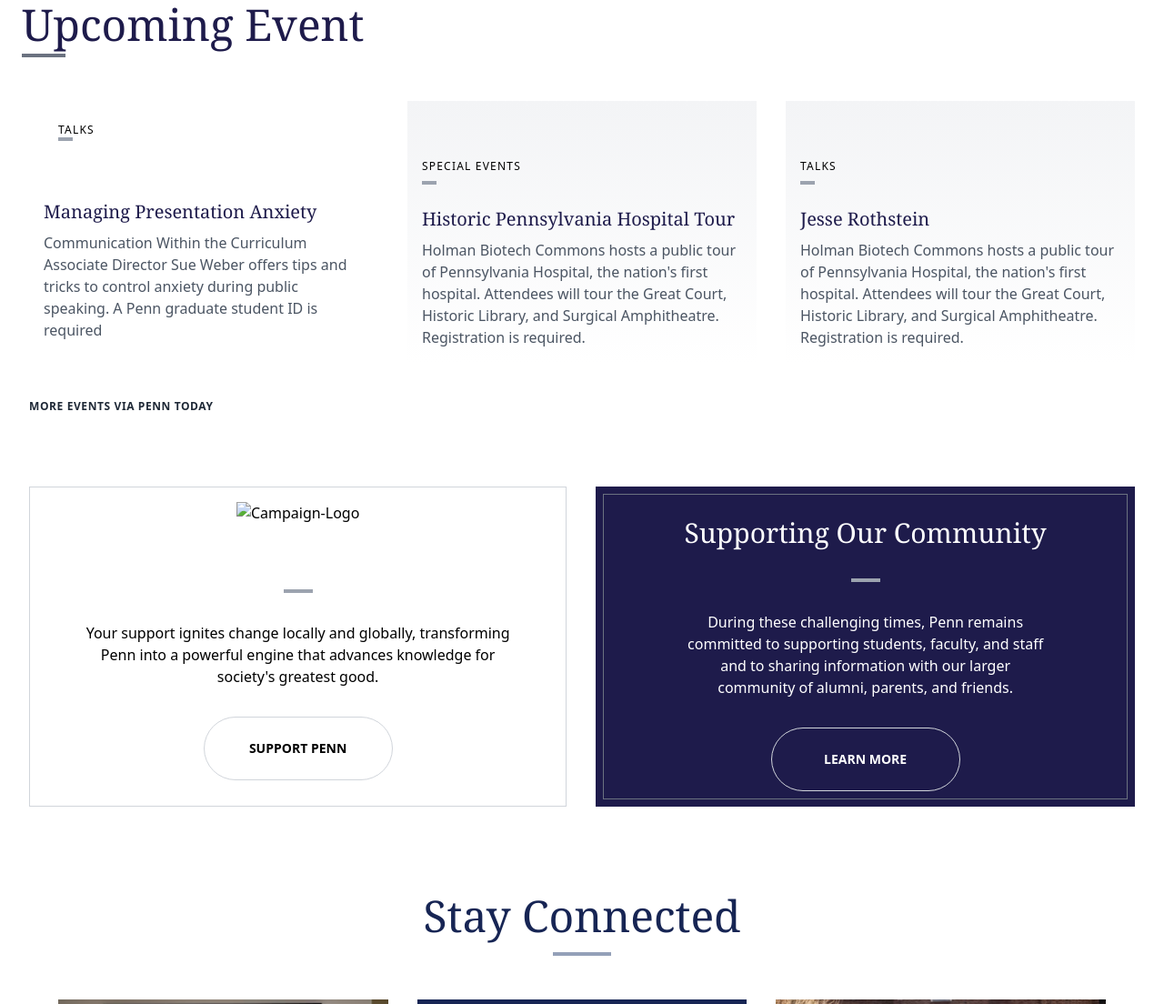
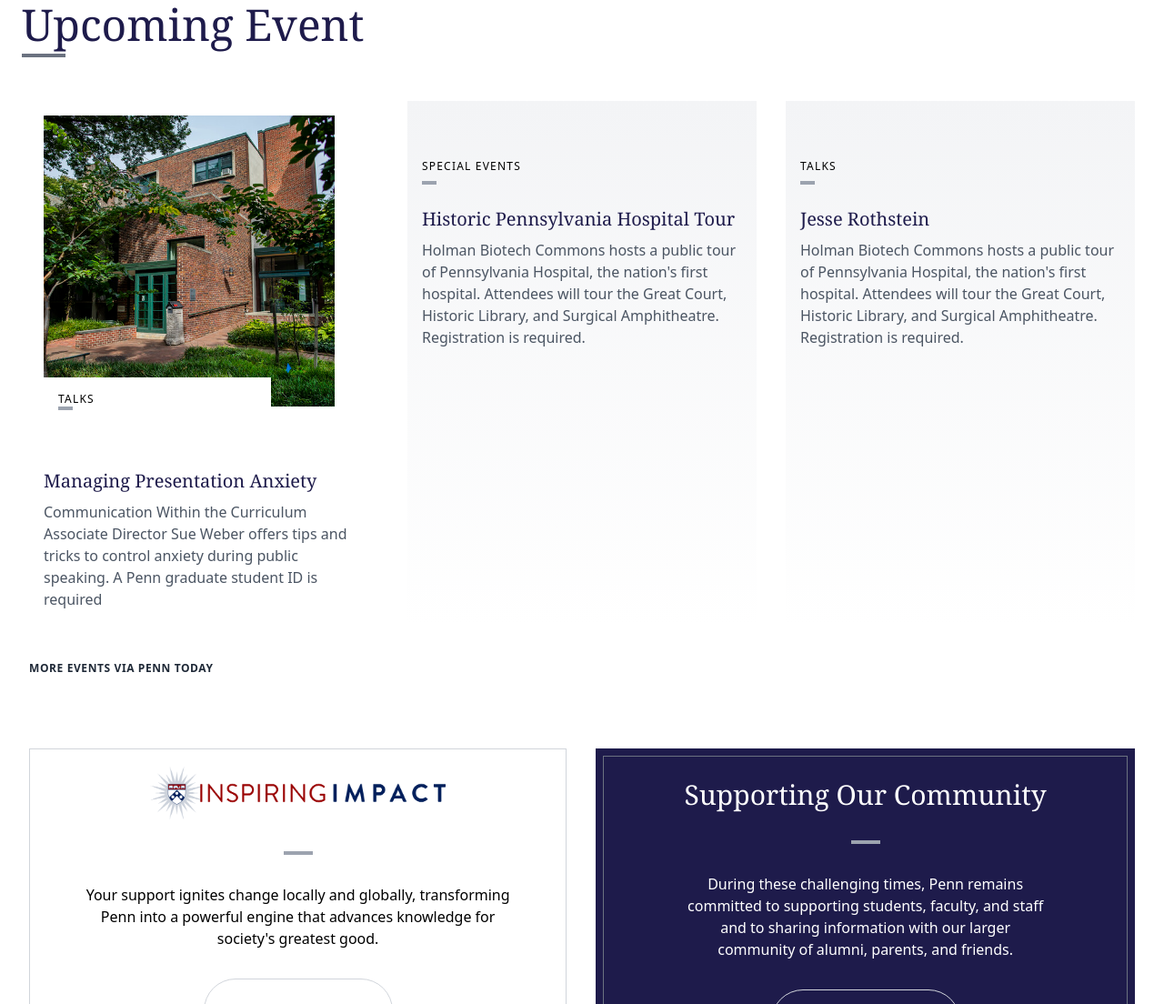
Before and after one commit to Stemgerlamo/CloneGate, a website: page src/index.html in a window 1280 px wide. Shown: the part 2533-3637 px from the top of the page at 91% size. Drawn offline with nearby package versions, Linux system fonts and the light colour scheme; files that its build step writes are made by us from their sources; the site is published under a folder, as on GitHub Pages, so addresses that start at the root find nothing.

Commit message:
Update index.html

```diff
--- a/src/index.html
+++ b/src/index.html
@@ -174,7 +174,7 @@
                 <div class="flex flex-row space-x-4 px-2 py-4 mx-auto">
                     <div class="flex flex-col space-y-2 px-4 py-4">
                         <div class="relative group overflow-hidden max-w-xs">
-                            <img  src="/src/img/grad-center-locust-walk.jpeg" alt="wow" class="hover:scale-105 transition ease-in-out">
+                            <img  src="img/grad-center-locust-walk.jpeg" alt="wow" class="hover:scale-105 transition ease-in-out">
                             <div class="absolute w-60 h-64 bg-white top-70 left-0 py-4">
                             </div>
                         </div>
@@ -222,7 +222,7 @@
                 <div class="border-[1px] w-[130%] border-gray-300 bg-white gap-4">
                     <div class="mx-12 grid place-items-center space-y-8 text-center ">
                         <a href="#" class="mt-4">
-                            <img src="/src/img/Campaign-Logo.png" alt="Campaign-Logo" class=" h-16">
+                            <img src="img/Campaign-Logo.png" alt="Campaign-Logo" class=" h-16">
                         </a>
                         <div class="border-2 mt-2 border-gray-400 w-8"></div>
                         <h1>Your support ignites change locally and globally, transforming Penn into a powerful engine that advances knowledge for society's greatest good.</h1>
```
